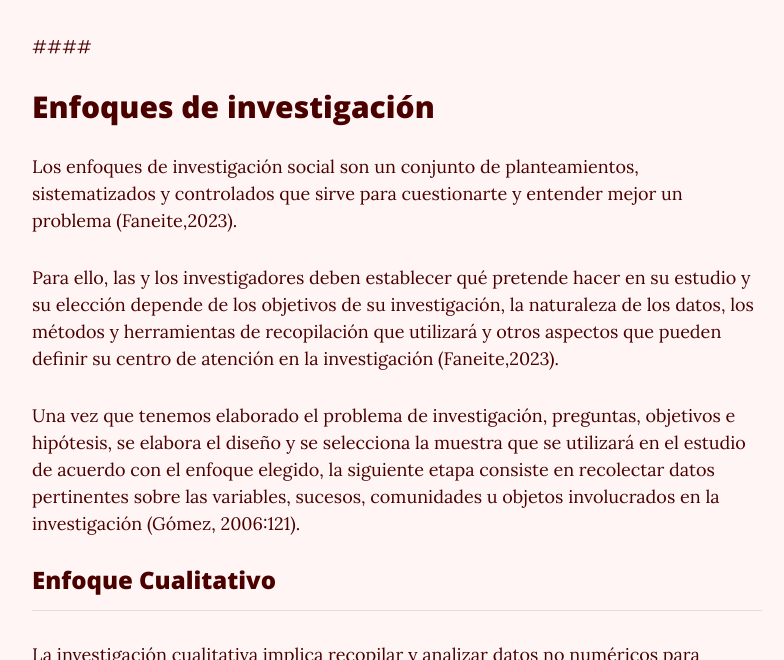
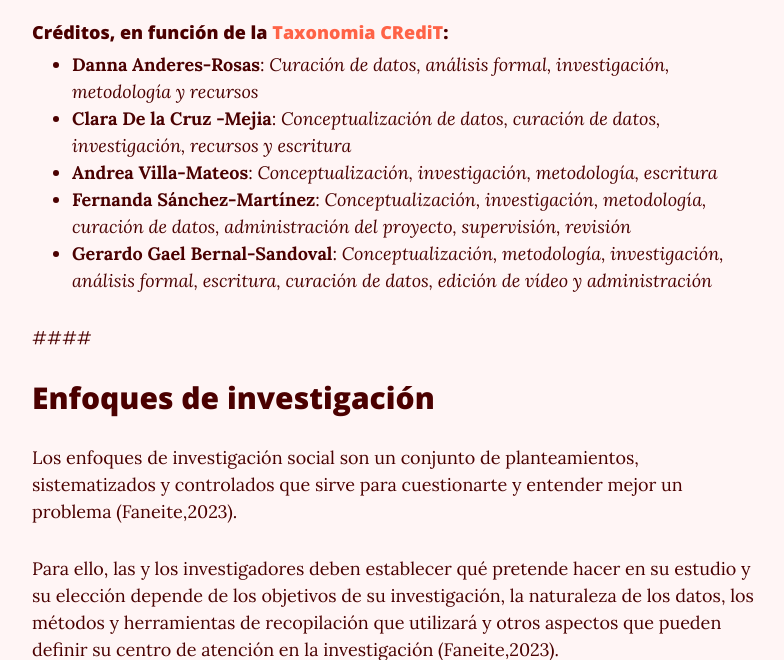
Before and after one commit to rosariorogel/metodologia, a Jekyll site: the page built from _pages/recolectando-datos.md, in a window 1280 px wide and 900 px high, scrolled down 1086 px, cut to the strip 240-900 px from the top of the window. Shown: the whole strip, without its empty margins (243-1027 px from the left). Built offline with Jekyll 4.4.1, drawn with Linux system fonts in a browser that asks for light colours; nearby versions of some CDN libraries.

Commit message:
creditos recolectando-datos.md

```diff
--- a/_pages/recolectando-datos.md
+++ b/_pages/recolectando-datos.md
@@ -16,6 +16,14 @@
 
 HERRAMIENTAS DE INTERPRETACIÓN Y ANÁLISIS DE DATOS
 <iframe width="560" height="315" src="https://www.youtube.com/embed/QojvHRwqCQE?si=VMqykijcEI35ofpV" title="YouTube video player" frameborder="0" allow="accelerometer; autoplay; clipboard-write; encrypted-media; gyroscope; picture-in-picture; web-share" referrerpolicy="strict-origin-when-cross-origin" allowfullscreen></iframe>
+
+#### Créditos, en función de la [Taxonomia CRediT](https://credit.niso.org/):
+
++ **Danna Anderes-Rosas**: *Curación de datos, análisis formal, investigación, metodología y recursos*
++ **Clara De la Cruz -Mejia**: *Conceptualización de datos, curación de datos, investigación, recursos y escritura*
++ **Andrea Villa-Mateos**: *Conceptualización, investigación, metodología, escritura*
++ **Fernanda Sánchez-Martínez**: *Conceptualización, investigación, metodología, curación de datos, administración del proyecto, supervisión, revisión*
++ **Gerardo Gael Bernal-Sandoval**: *Conceptualización, metodología, investigación, análisis formal, escritura, curación de datos, edición de vídeo y administración*
 
 ####
 
```
